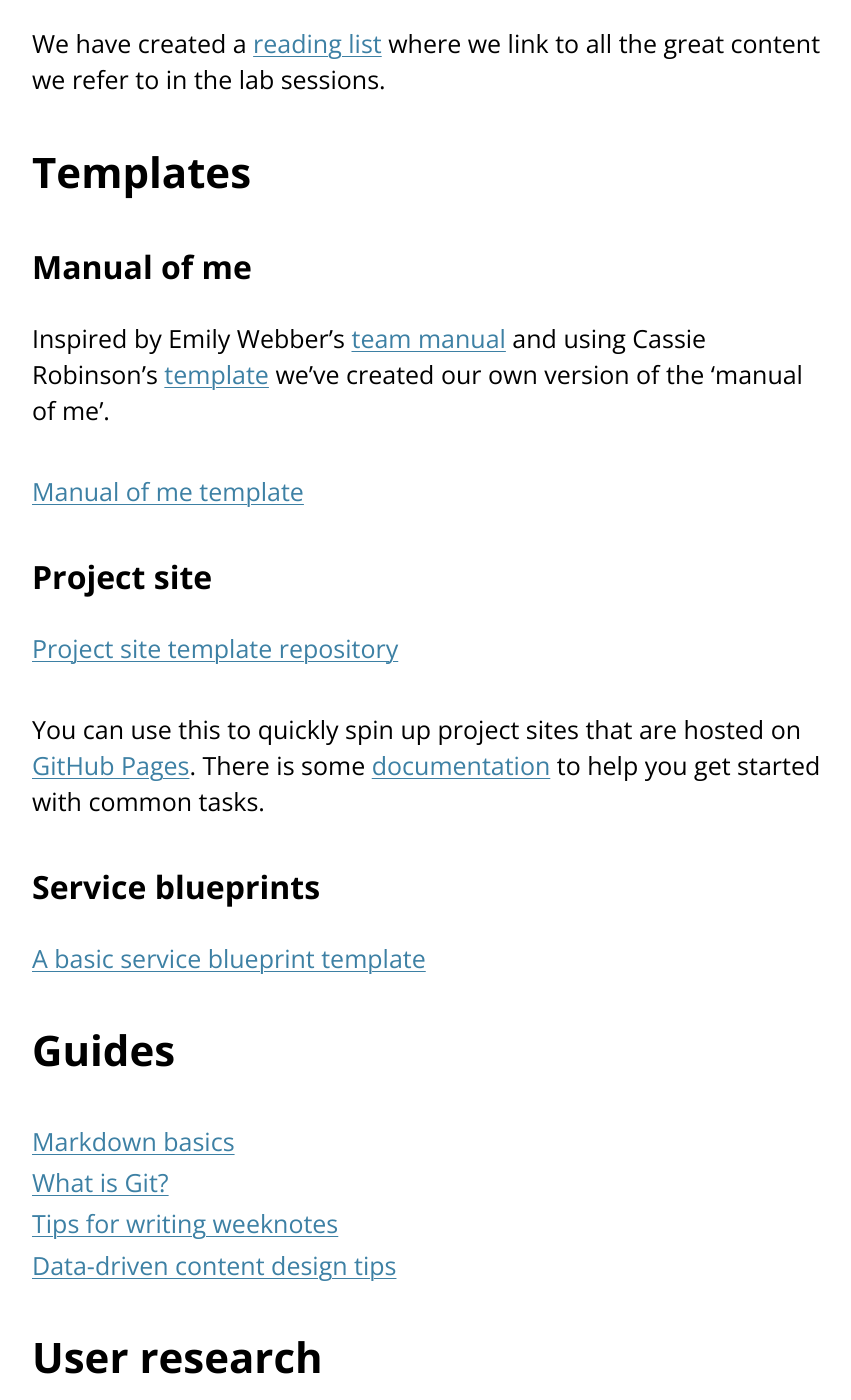
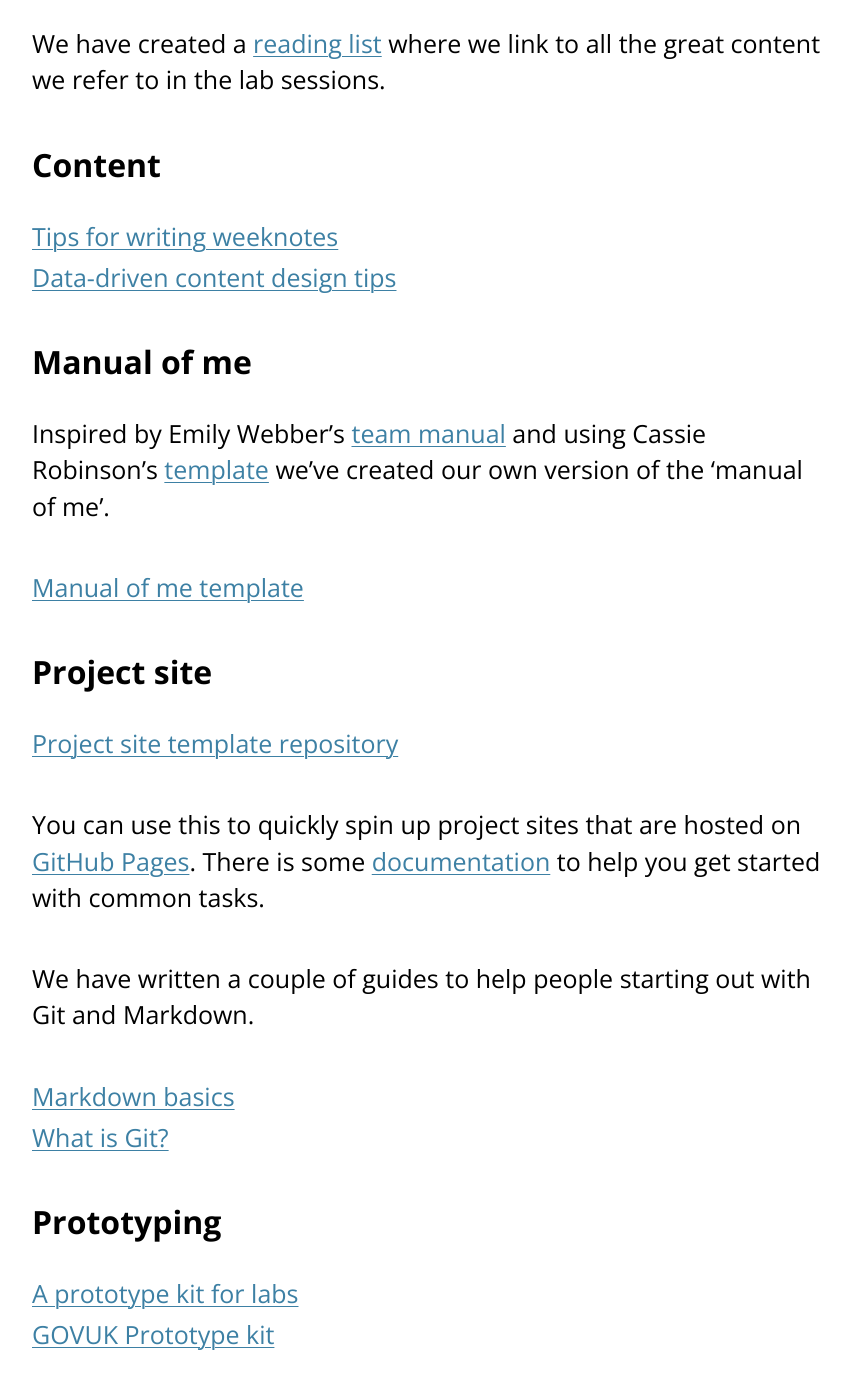
Before and after one commit to learnbymakingwales/learnbymakingwales.github.io, a Jekyll site: the page built from en/resource/index.md, in a window 1280 px wide and 1400 px high, scrolled down 656 px. Shown: the whole window, without its empty margins (208-1059 px from the left). Built offline with Jekyll 4.4.1, drawn with Linux system fonts in a browser that asks for light colours.

Commit message:
rejog resources page

```diff
--- a/en/resource/index.md
+++ b/en/resource/index.md
@@ -13,7 +13,11 @@ We plan to share resources and artefacts as we go and will publish them here so
 
 We have created a [reading list](/en/reading-list) where we link to all the great content we refer to in the lab sessions.
 
-## Templates
+### Content
+
+* [Tips for writing weeknotes](/en/resource/tips-for-writing-weeknotes.html)
+* [Data-driven content design tips](/en/resource/content-design-tips.html)
+{: .app-list--plain}
 
 ### Manual of me
 
@@ -28,25 +32,30 @@ Inspired by Emily Webber's [team manual](https://emilywebber.co.uk/the-team-manu
 You can use this to quickly spin up project sites that are hosted on [GitHub Pages](https://pages.github.com/).
 There is some [documentation](https://github.com/learnbymakingwales/project-site-template/tree/main/_docs) to help you get started with common tasks.
 
+We have written a couple of guides to help people starting out with Git and Markdown.
+
+* [Markdown basics](/en/resource/markdown-basics.html)
+* [What is Git?](/en/resource/what-is-git.html)
+{: .app-list--plain}
+
+### Prototyping
+
+* [A prototype kit for labs](https://github.com/learnbymakingwales/lbm-prototype-kit)
+* [GOVUK Prototype kit](https://prototype-kit.service.gov.uk/docs/)
+{: .app-list--plain}
+
 ### Service blueprints
 
 [A basic service blueprint template](/en/resource/a-basic-service-blueprint-template.png)
 
-## Guides
 
-* [Markdown basics](/en/resource/markdown-basics.html)
-* [What is Git?](/en/resource/what-is-git.html)
-* [Tips for writing weeknotes](/en/resource/tips-for-writing-weeknotes.html)
-* [Data-driven content design tips](/en/resource/content-design-tips.html)
-{: .app-list--plain}
-
-## User research
+### User research
 
 * [Discussion guide template](/en/resource/discussion-guide-template.pdf)
 * [Recruitment screener template](/en/resource/recruitment-sceener-template.pdf)
 * [User research anaylsis tips](/en/resource/user-research-analysis-tips.html)
 {: .app-list--plain}
 
-## Workshops
+### Workshops
 
 [Music festival design challenge](/en/resource/design-challenge.html)
```
